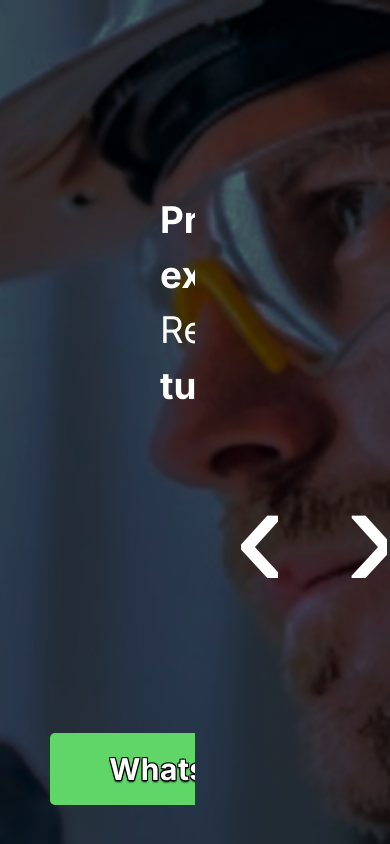
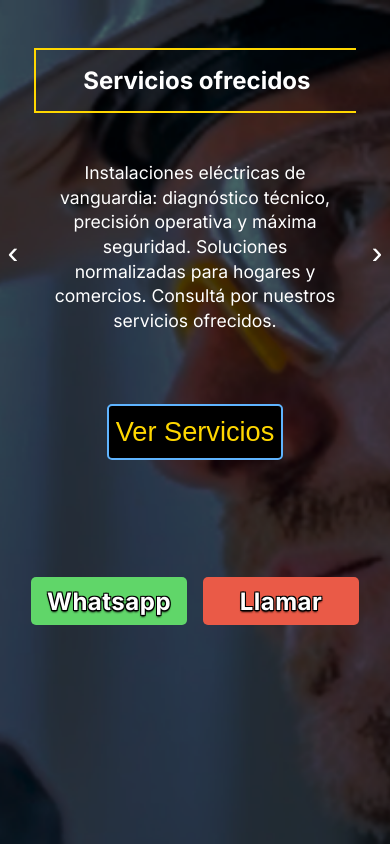
Before and after one commit to tomassale/Electricista, a Next.js app in the folder client/: page / in a window 390 px wide. Shown: the top 844 px of the page. Built offline with nearby package versions, Linux system fonts and the light colour scheme.

Commit message:
Add mobile responsive (partial)

```diff
--- a/client/app/(auth)/layout.tsx
+++ b/client/app/(auth)/layout.tsx
@@ -14,7 +14,6 @@ export default function RootLayout({
       <Header/>
       {children}
       <Emergency/>
-      <Footer/>
     </>
   );
 }
--- a/client/app/(auth)/opiniones/Carousel.tsx
+++ b/client/app/(auth)/opiniones/Carousel.tsx
@@ -1,9 +1,9 @@
 import opiniones from '@/public/json/opinions.json'
 import OpinionCard from './OpinionCard'
 
-export default function Carousel() {
+export default function Carousel({classN} : {classN:string}) {
   return (
-    <div className='carousel'>
+    <div className={classN}>
       {opiniones.map((obj) => (
         <OpinionCard key={`first-${obj.id}`} opinion={obj} prefix="first" />
       ))}
--- a/client/app/(auth)/opiniones/page.tsx
+++ b/client/app/(auth)/opiniones/page.tsx
@@ -5,7 +5,8 @@ export default function Opiniones() {
   return (
     <div className='opiniones'>
       <h1>Opiniones</h1>
-      <Carousel/>
+      <Carousel classN='carousel carouselLeft'/>
+      <Carousel classN='carousel carouselRight'/>
       <Background page='opiniones'/>
     </div>
   )
--- a/client/app/_components/Header.tsx
+++ b/client/app/_components/Header.tsx
@@ -8,7 +8,7 @@ export default function Header() {
         <Link href={'/'} draggable='false'>Nosotros</Link>
         <Link href={'/servicios'} draggable='false'>Servicios</Link>
         <Link href={'/'} draggable='false'>
-          <Image src={'/img/icon/Icono.png'} width={110} height={80} alt="Icono página"/>
+          <Image src={'/img/icon/Icono.png'} width={110} height={60} alt="Icono página"/>
         </Link>
         <Link href={'/opiniones'} draggable='false'>Opiniones</Link>
         <Link href={'/cobertura'} draggable='false'>Cobertura</Link>
--- a/client/app/_components/MainComponents/Right/SlidesItems.tsx
+++ b/client/app/_components/MainComponents/Right/SlidesItems.tsx
@@ -1,4 +1,3 @@
-import Link from "next/link"
 import LinkSlides from "./LinkSlides"
 
 // Definimos la estructura de tus datos (opcional pero recomendado)
--- a/client/app/globals.scss
+++ b/client/app/globals.scss
@@ -1,30 +1,40 @@
+//TITLES
 @mixin titles{
   text-align: center;
   font-size: 2.5rem;
-  padding-top: 2%;
+  padding-top: 1%;
   color: white;
 }
 
-@mixin turn{
-  @for $i from 1 through 20 {
+//MIXINS
+@mixin turn($end){
+  @for $i from 1 through $end{
     :nth-child(#{$i}) {
       animation-delay: $i * 0.2s;
     }
   }
 }
-
 @mixin fade($fade, $delay){
   opacity: 0;
   animation: fade-#{$fade} 0.6s forwards;
   animation-delay: $delay;
 }
 
-@keyframes scroll-infinite {
+//KEYFRAMES
+@keyframes scroll-infinite-left {
   0% {
     transform: translateX(0);
   }
   100% {
     transform: translateX(-50%);
+  }
+}
+@keyframes scroll-infinite-right {
+  0% {
+    transform: translateX(-50%);
+  }
+  100% {
+    transform: translateX(0);
   }
 }
 @keyframes slideInText {
@@ -82,7 +92,7 @@
   margin: 0;
   padding: 0;
   overflow: hidden;
-  a{
+  a, button{
     text-decoration: none;
     color: inherit;
     user-select: none;
@@ -97,21 +107,25 @@ body{
   height: 100%;
   //Components
   .header{
-    background-color: black;
+    background-color: rgba(0, 0, 0, 0.374);
     color: white;
     font-size: 1.5rem;
-
+    width: fit-content;
+    max-width: 95%;
+    margin: 0.5% auto;
+    padding: 0 2%;
+    box-sizing: border-box;
+    border-radius: 15px;
     nav{
       display: flex;
       align-items: center;
       justify-content: center;
-      gap: 17rem;
+      gap: 4rem;
       height: 7.5vh;
       a{
         display: inline-flex;
         align-items: center;
         justify-content: center;
-        border-radius: 12px;
         font-weight: 300;
         letter-spacing: 0.5px;
       }
@@ -124,24 +138,12 @@ body{
       }
     }
   }
-  .footer{
-    position: fixed;
-    bottom: 0;
-    font-size: 1.5rem;
-    padding: 1vh;
-    width: 100%;
-    background-color: black;
-    color: white;
-    text-align: center;
-  }
   .emergency {
     display: flex;
     position: fixed;
     right: 3vw;
     bottom: 7vh;
-    a{
-      padding: 1rem;
-    }
+    a{ padding: 1rem }
   }
   //Páge
   .nosotros{
@@ -202,11 +204,15 @@ body{
         color: white;
         font-size: 10rem;
         cursor: pointer;
-        padding: 18rem 4rem 18rem 1rem;
+        padding: 18rem 4rem;
         margin-inline-start: 5%;
         margin-inline-end: 5%;
         transition: transform 0.2s;
         font-family: monospace;
+        display: flex;
+        justify-content: center;
+        align-items: center;
+        align-self: center;
 
         &:hover { transform: scale(1.1); }
       }
@@ -273,29 +279,28 @@ body{
   }
   .servicios {
     h1 {
-      margin-bottom: 3rem;
+      margin-bottom: 2rem;
     }
     .cards {
       display: grid;
-      grid-template-columns: repeat(4, 16rem);
-      gap: 1.5rem;
+      grid-template-columns: repeat(4, 1fr);
+      width: 75%;
+      margin: 0 auto;
       justify-content: center;
-
+      gap: 2%;
       .card {
         @include fade(up, 0.6s);
         width: 13vw;
         height: 28vh;
         border-radius: 16px;
-        position: relative; /* Necesario para los elementos absolutos */
-        overflow: hidden;   /* Para que nada se salga del borde redondeado */
+        position: relative;
+        overflow: hidden;
 
         &:hover {
           transform: translateY(-8px);
           box-shadow: 0 12px 24px rgba(0, 0, 0, 0.6);
         }
 
-        /* 1. Estilos del TEXTO (Descripción) */
-        /* Eliminé el wrapper .hoverClass innecesario para simplificar */
         .descripcion {
           position: absolute;
           inset: 0;
@@ -305,15 +310,15 @@ body{
           color: white;
           opacity: 0;
           transition: opacity 0.3s ease;
-          z-index: 2; /* Importante: Encima del fondo oscuro */
+          z-index: 2;
           text-align: center;
           padding: 1rem;
         }
 
         .title {
           position: absolute;
-          bottom: 10px; /* Corregido: faltaba 'px' */
-          left: 20px;   /* Corregido: faltaba 'px' */
+          bottom: 10px;
+          left: 20px;
           width: 80%;
           height: 20%;
           border-radius: 10%;
@@ -358,30 +363,27 @@ body{
         }
 
       }
-      @include turn();
+      @include turn(8);
     }
   }
   .opiniones{
     height: 100vh;
-    width: 100vw;
-    display: flex;
-    flex-direction: column;
-    position: relative;
 
     .carousel{
       display: flex;
       gap: 2rem;
-      margin-top: 10rem ;
+      margin-top: 10rem;
       width: max-content;
 
-      animation:
-        scroll-infinite 40s linear infinite;
+      &.carouselLeft{ animation: scroll-infinite-left 40s linear infinite }
+      &.carouselRight{ animation: scroll-infinite-right 40s linear infinite }
+
       &:hover{
         animation-play-state: paused;
       }
 
       .opinion-item{
-        min-width: 350px;
+        max-width: 350px;
         max-width: 350px;
         background: white;
         border-radius: 16px;
@@ -447,8 +449,8 @@ body{
       }
       .zonas{
         flex-wrap: wrap;
-        width: 40%;
-        height: 95%;
+        min-width: 40%;
+        max-height: 95%;
         .coverageitem{
           @include fade(up, 0.5s);
           color: black;
@@ -460,7 +462,7 @@ body{
             text-align: center;
           }
         }
-        @include turn();
+        @include turn(10);
         .coverageitem:hover{
           background-color: black;
           color: #FFD700;
@@ -470,3 +472,169 @@ body{
     }
   }
 }
+
+/* Mobile */
+@media (max-width: 767px){
+  body{
+    -webkit-tap-highlight-color: transparent;
+    user-select: none;
+    .header{
+      font-size: 0.8rem;
+      nav{
+        gap: 0.7rem;
+        a{
+          letter-spacing: 0;
+        }
+      }
+    }
+    .emergency{
+      bottom: 3vh;
+        a{ padding: 0.4rem}
+    }
+    @media (max-width: 768px) {
+      .nosotros {
+        flex-direction: column-reverse;
+        height: auto;
+        width: 100%;
+        padding: 2rem 0;
+        .slides {
+          width: 100%;
+          padding: 0;
+          margin-top: 1rem;
+          .slides-arrow {
+            font-size: 2rem;
+            padding: 5rem 0.7rem;
+            margin: 0;
+          }
+          .slides-card {
+            max-width: 100%;
+            padding: 0 1rem;
+            align-items: center;
+          }
+          .slides-title {
+            width: 90%;
+            height: auto;
+            padding: 1rem;
+            font-size: 1.5rem;
+            text-align: center;
+          }
+          .slides-text {
+            font-size: 1.1rem;
+            min-height: auto;
+            margin-top: 3rem;
+            text-align: center;
+            padding-bottom: 2rem;
+          }
+          .slides-button {
+            width: 55%;
+            height: 3.5rem;
+            margin-top: 10%;
+            font-weight: 400;
+          }
+        }
+
+        .texto {
+          width: 100%;
+          margin: 0;
+          p { display: none }
+          .botones {
+            display: flex;
+            justify-content: center;
+            width: 100%;
+            gap: 1rem;
+            margin-top: 30%;
+            margin-left: 0;
+            a {
+              margin: 0;
+              width: 40%;
+              height: 3rem;
+              font-size: 1.5rem;
+            }
+          }
+        }
+      }
+    }
+    .servicios {
+      .cards {
+        display: flex;
+        flex-wrap: wrap;
+        justify-content: center;
+
+        width: 90%;
+        margin: 10% auto 0;
+        gap: 1rem;
+
+        .card {
+          height: 18vh;
+          width: 24vw;
+          flex-shrink: 0;
+          .descripcion{
+            font-size: .7rem;
+          }
+          .title{
+            font-size: .5rem;
+            justify-content: center;
+            ;
+          }
+        }
+      }
+    }
+    .opiniones{
+      .carousel{
+        margin-top: 3rem;
+        &.carouselLeft{ animation: scroll-infinite-left 60s linear infinite }
+        &.carouselRight{ animation: scroll-infinite-right 60s linear infinite }
+        .opinion-item{
+          width: 200px;
+          height: 150px;
+          .opinion-text{
+            font-size: 0.8rem;
+          }
+          .opinion-person{
+            font-size: 0.7rem;
+          }
+          .opinion-rating{
+            margin-bottom: -8%;
+          }
+        }
+      }
+    }
+    .cobertura{
+      h1{
+        margin: 1rem 0;
+      }
+      div{
+        flex-direction: column-reverse;
+        height: auto;
+
+        .map{
+          width: 90%;
+          height: 200px;
+          margin-top: 1rem;
+        }
+        .zonas{
+          display: grid;
+          grid-template-columns: repeat(2, 1fr);
+          gap: 0.5rem;
+          width: 90%;
+          justify-content: center;
+          .coverageitem{
+            width: 100%;
+            height: 5vh;
+            margin: 0;
+          }
+        }
+      }
+    }
+  }
+}
+
+/* Tablet */
+@media (min-width: 768px) and (max-width: 1023px){
+
+}
+
+/* Notebook */
+@media (min-width: 1024px) and (max-width: 1439px){
+
+}
```
Also changed, not shown: client/app/(auth)/cobertura/page.tsx (+7 -1 lines), client/app/_components/MainComponents/Right/LinkSlides.tsx (line endings or trailing spaces), 1 other file (tests, documents, lock files or other folders).
